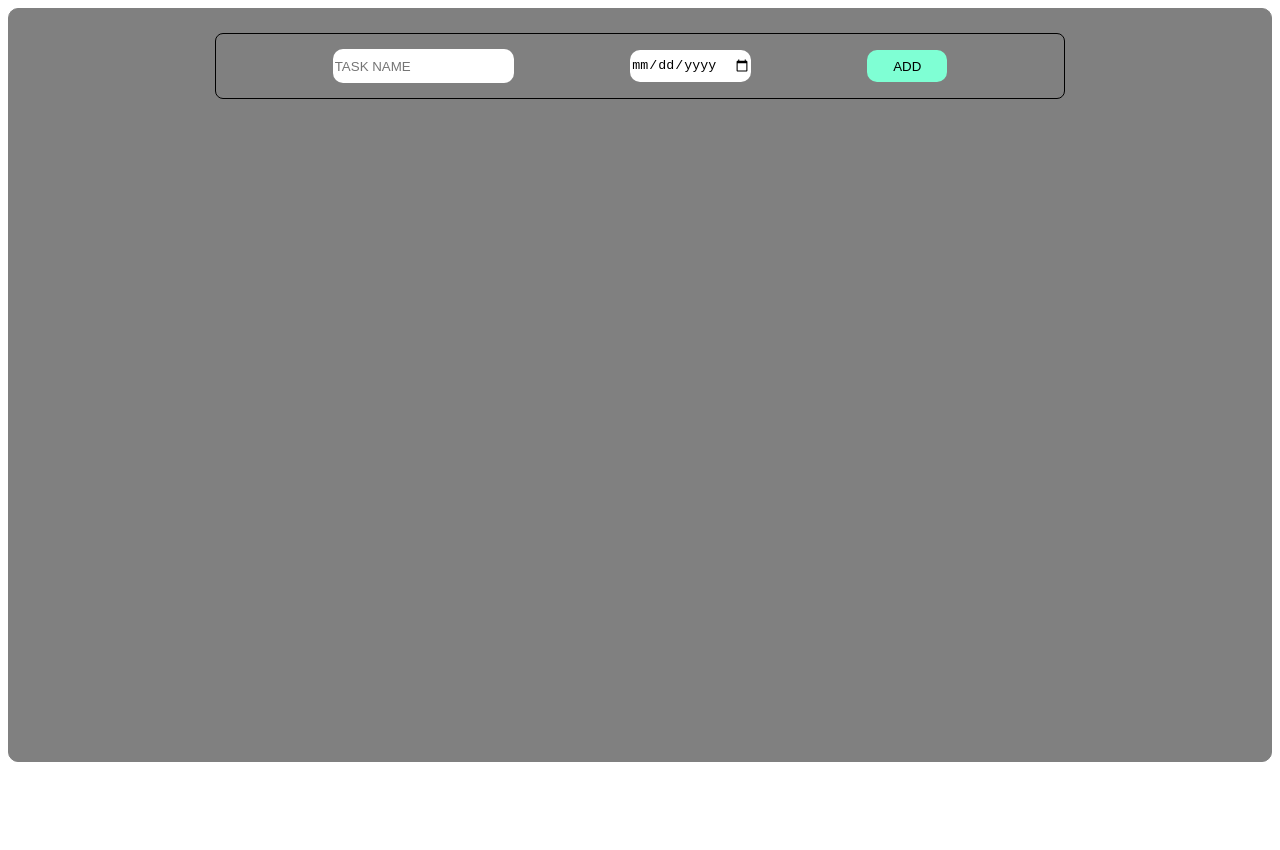
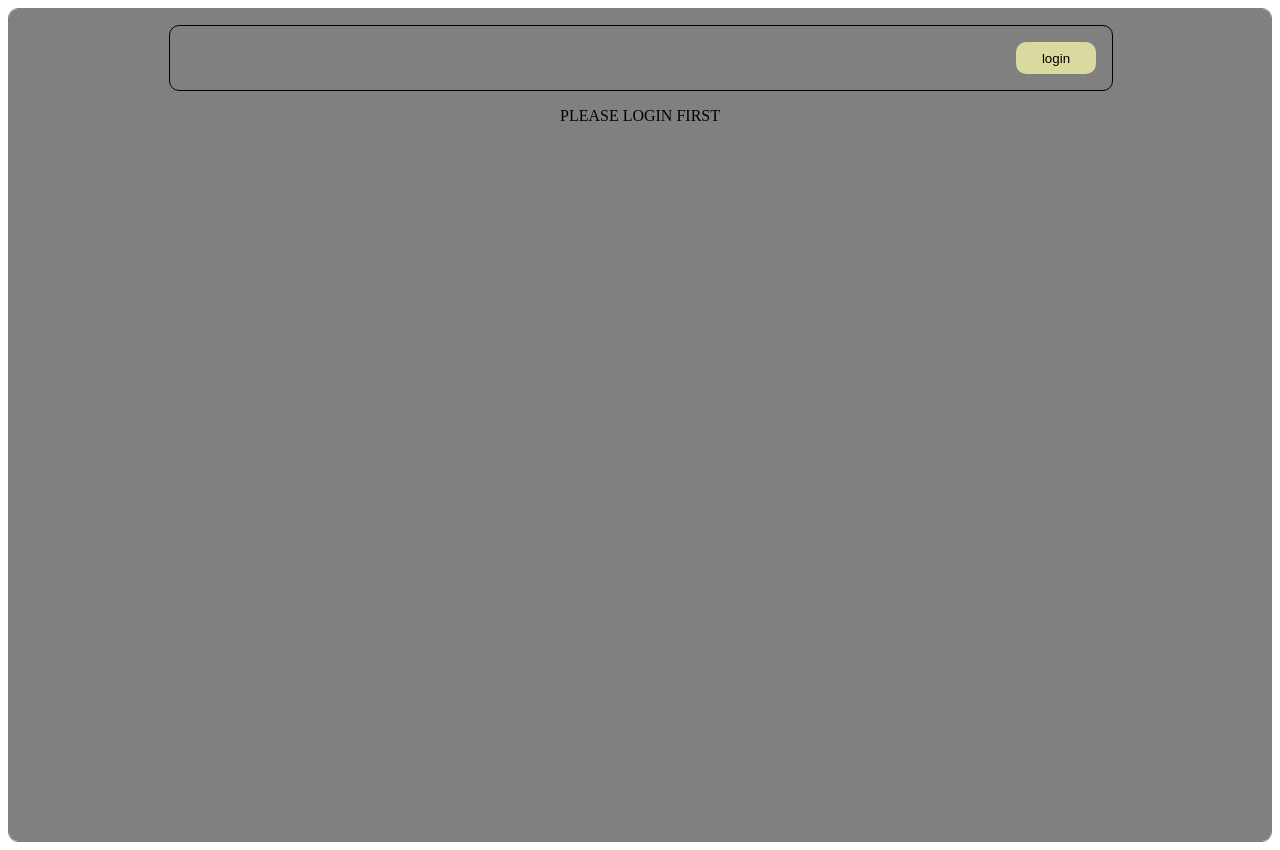
Before and after one commit to mu-2785/todo-contextAPI, a React (Vite) app: page / in a window 1280 px wide. Before the commit the page ends 800 px from the top, so only its background shows below. Built offline with nearby package versions, Linux system fonts and the light colour scheme.

Commit message:
auth and local storage implemented

```diff
--- a/package.json
+++ b/package.json
@@ -10,8 +10,12 @@
     "preview": "vite preview"
   },
   "dependencies": {
+    "@auth0/auth0-react": "^2.2.4",
+    "bootstrap": "^5.3.3",
     "react": "^18.2.0",
+    "react-bootstrap": "^2.10.1",
     "react-dom": "^18.2.0",
+    "react-router-dom": "^6.22.2",
     "react-toastify": "^10.0.4"
   },
   "devDependencies": {
--- a/src/App.css
+++ b/src/App.css
@@ -4,7 +4,7 @@
 {
     border: 1px solid gray;
     /* width: 50%; */
-    height: 45rem;
+    height: 100vh;
     margin:auto;
     padding: 1rem;
     padding-left: 10rem;
@@ -12,6 +12,18 @@
     border-radius: 10px;
     overflow-y: scroll;
     background-color: gray ;
+}
+
+.m_navbar
+{
+    border: 1px solid black;
+    border-radius: 10px;
+    width: 100%;
+    height: 4rem;
+    display: flex;
+    align-items: center;
+    justify-content: end;
+
 }
 
 .m_addtask
@@ -78,6 +90,22 @@
     border-radius: 10px;
     border: none;
 }
+.m_login_logout
+{
+    height: 50%;
+    width: 5rem;
+    padding: 5px;
+    border-radius: 10px;
+    background-color:rgb(218, 218, 160);
+    border: none;
+    margin: 1rem;
+
+
+}
+.m_welcome
+{
+    margin: auto;
+}
 .m_addbutton
 {
     height: 50%;
--- a/src/App.jsx
+++ b/src/App.jsx
@@ -1,12 +1,40 @@
 import AddTask from "./components/AddTask";
 import TaskList from "./components/TaskList";
 import "./App.css";
+import { useAuth0 } from "@auth0/auth0-react";
+import Home from "./components/Home";
 
 const App = () => {
+  const { user, loginWithPopup, isAuthenticated, logout } = useAuth0();
+
   return (
     <center className="m_app">
-      <AddTask />
-      <TaskList />
+      <nav className="m_navbar">
+        {!isAuthenticated ? (
+          <button
+            className="m_login_logout"
+            onClick={(event) => loginWithPopup()}
+          >
+            login
+          </button>
+        ) : (
+          <>
+            <p className="m_welcome">WELCOME {user.name}</p>
+            <button className="m_login_logout" onClick={() => logout()}>
+              logOut
+            </button>
+          </>
+        )}
+      </nav>
+
+      {!isAuthenticated ? (
+        <Home />
+      ) : (
+        <>
+          <AddTask />
+          <TaskList />
+        </>
+      )}
     </center>
   );
 };
--- a/src/components/AddTask.jsx
+++ b/src/components/AddTask.jsx
@@ -3,8 +3,14 @@ import { AppContext } from "../context/AppContext";
 import { toast } from "react-toastify";
 
 const AddTask = () => {
-  const { setTaskToUpdate, addTask, taskToUpdate, updateTask, today } =
-    useContext(AppContext);
+  const {
+    setTaskToUpdate,
+    addTask,
+    taskToUpdate,
+    updateTask,
+    today,
+    taskList,
+  } = useContext(AppContext);
   const tName = useRef();
   const tDate = useRef();
 
--- /dev/null
+++ b/src/components/Home.jsx
@@ -0,0 +1,10 @@
+const Home = ()=>
+{
+    return(
+        <center className="m_home">
+            <p>PLEASE LOGIN FIRST </p>
+        </center>
+    )
+}
+
+export default Home;
--- a/src/context/AppContext.jsx
+++ b/src/context/AppContext.jsx
@@ -1,4 +1,4 @@
-import { createContext, useState } from "react";
+import { createContext, useEffect, useState } from "react";
 import { toast } from "react-toastify";
 
 export const AppContext = createContext();
@@ -6,6 +6,21 @@ export const AppContext = createContext();
 export default function AppContextProvider({ children }) {
   const [taskList, setTaskList] = useState([]); //  it contain all the tasks
   const [taskToUpdate, setTaskToUpdate] = useState([]); //  it contains the task to update
+
+  console.log("app context");
+
+  useEffect(() => {
+    //  useEffect to fetch data from localStorage
+    const storedTask = JSON.parse(localStorage.getItem("taskListData")) || [];
+    if (storedTask.length != 0) {
+      setTaskList([...storedTask]);
+    }
+  }, []);
+
+  useEffect(() => {
+    //  useEffect to store data in local storage
+    localStorage.setItem("taskListData", JSON.stringify(taskList));
+  }, [taskList]);
 
   const addTask = (tName, tDate, tIndex) => {
     //  function to add a new task
--- a/src/main.jsx
+++ b/src/main.jsx
@@ -1,18 +1,30 @@
-import React from 'react'
-import ReactDOM from 'react-dom/client'
-import App from './App.jsx'
-import './index.css'
-import  AppContextProvider  from './context/AppContext.jsx'
-import { ToastContainer } from 'react-toastify';
+import React from "react";
+import ReactDOM from "react-dom/client";
+import App from "./App.jsx";
+import "./index.css";
+import AppContextProvider from "./context/AppContext.jsx";
+import { ToastContainer } from "react-toastify";
 import "react-toastify/dist/ReactToastify.css";
+import { Auth0Provider } from "@auth0/auth0-react";
+import { BrowserRouter } from "react-router-dom";
 
+ReactDOM.createRoot(document.getElementById("root")).render(
+  // <React.StrictMode>
 
-ReactDOM.createRoot(document.getElementById('root')).render(
-  // <React.StrictMode>
-  <AppContextProvider>
-    <App />
-    <ToastContainer/>
-  </AppContextProvider>
+  <BrowserRouter>
+    <Auth0Provider
+      domain="dev-6zd3fl6pmro1db2i.us.auth0.com"
+      clientId="LUjDfdCxGG9vIXdiTxEEJuhP2aBZtqNH"
+      authorizationParams={{
+        redirect_uri: window.location.origin,
+      }}
+    >
+      <AppContextProvider>
+        <App />
+        <ToastContainer />
+      </AppContextProvider>
+    </Auth0Provider>
+  </BrowserRouter>
 
   // </React.StrictMode>,
-)
+);
```
Also changed, not shown: 1 other file (tests, documents, lock files or other folders).
